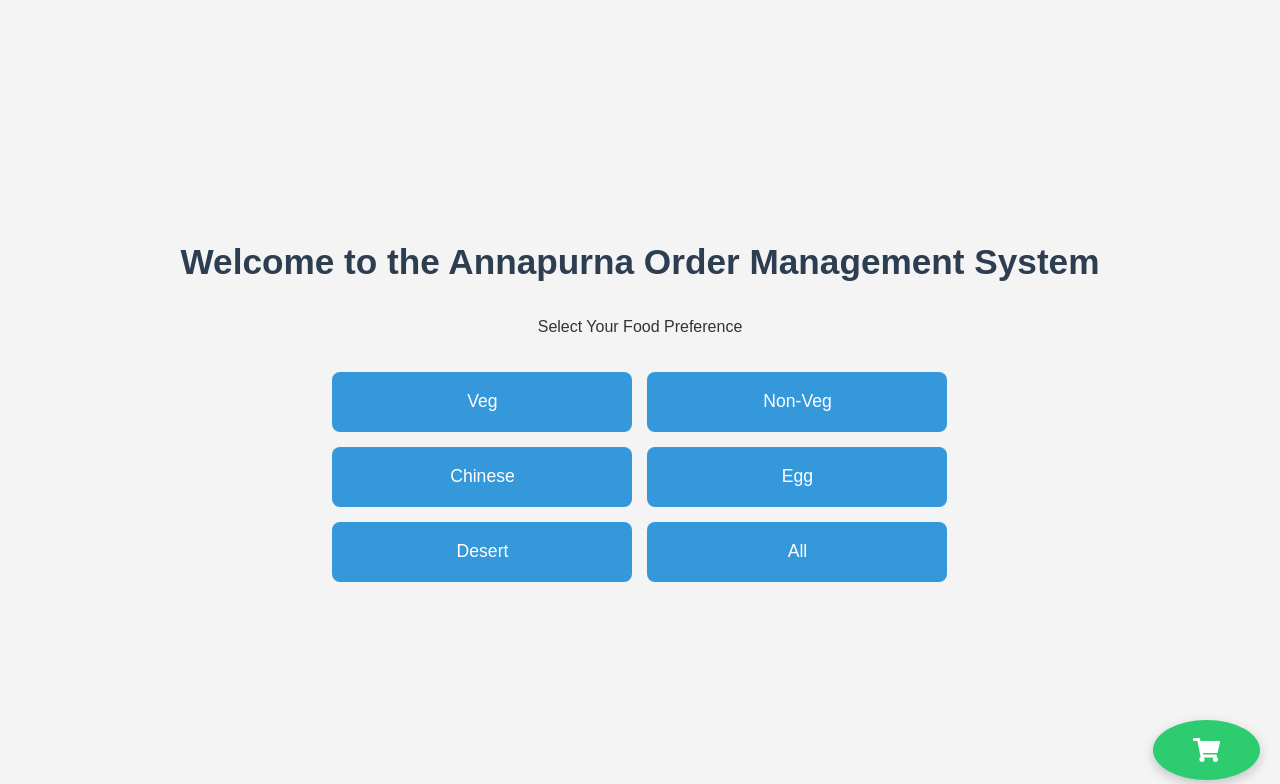
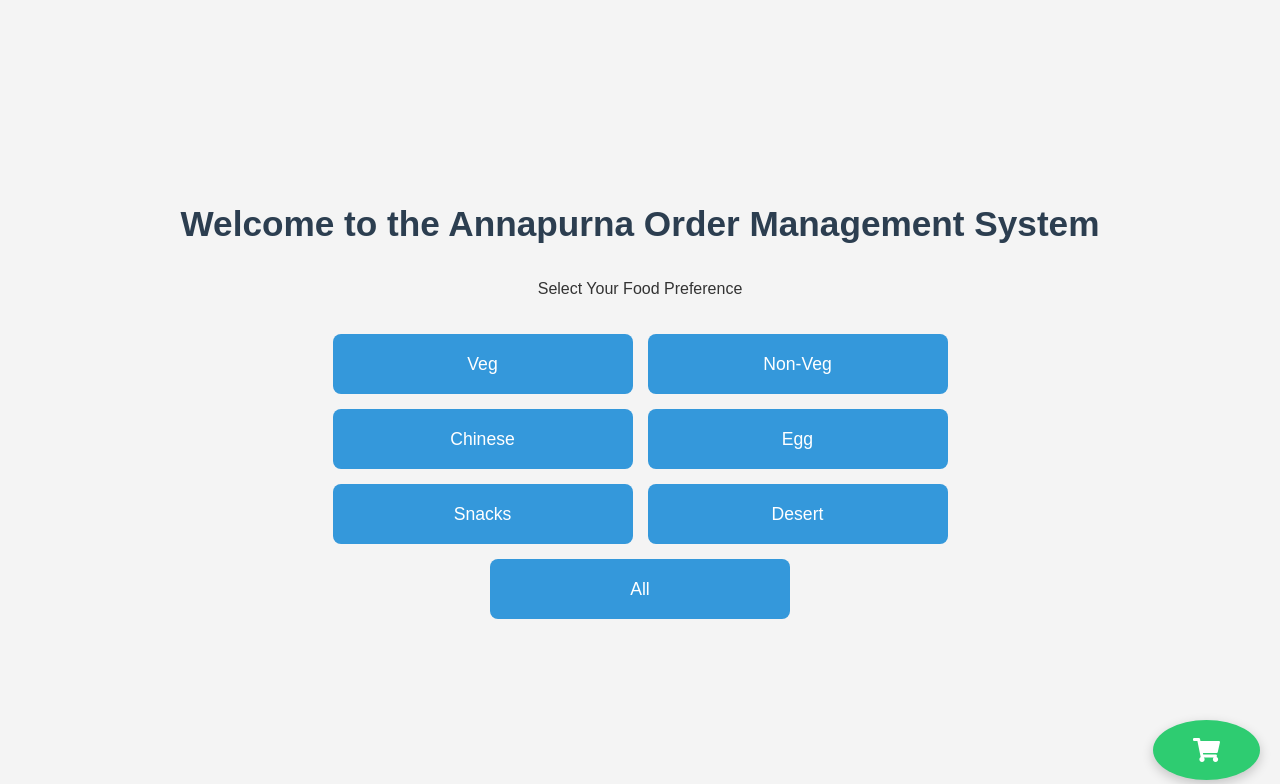
Before and after one commit to dk1604/AnnapurnaOrderManagement, a Flask app: page / in a window 1280 px wide. Shown: the top 784 px of the page. Run offline with Flask 3, Linux system fonts and the light colour scheme; parts of the project's set-up code (start-up, migrations or seed data) failed here and were passed over.

Commit message:
Update food_preference.html

```diff
--- a/src/templates/food_preference.html
+++ b/src/templates/food_preference.html
@@ -181,6 +181,9 @@
         <!-- Egg button -->
         <button type="submit" name="foodType" value="egg" class="food-button">Egg</button>
 
+        <!-- Snacks button -->
+        <button type="submit" name="foodType" value="snacks" class="food-button">Snacks</button>
+
         <!-- Desert button -->
         <button type="submit" name="foodType" value="desert" class="food-button">Desert</button>
 
```
